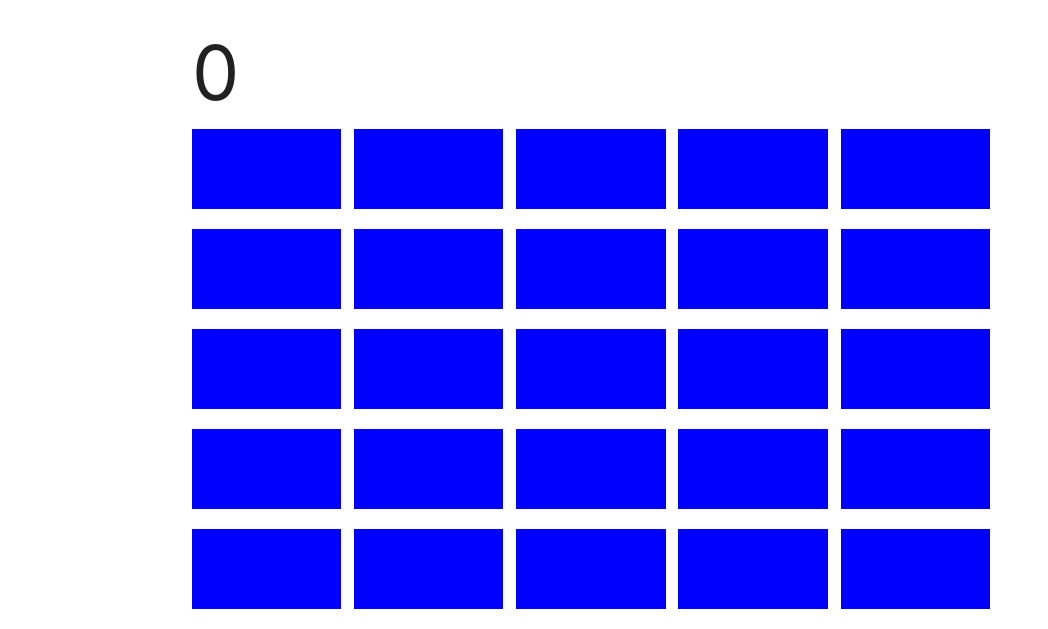
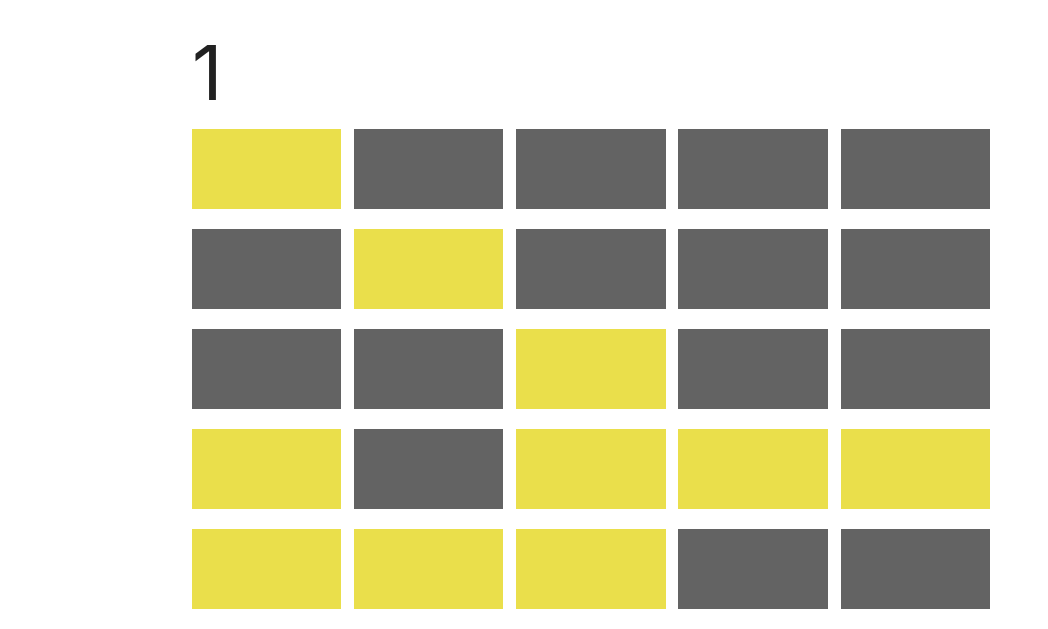
Before and after one commit to BrandSEPI/LightsOut, a plain HTML site: page index.html in a window 1280 px wide. Both pictures are taken after a click on the element 266 px from the left and 379 px from the top of the page. Shown: the part 210-839 px from the top of the page, without its empty margins (0-1048 px from the left). Drawn offline with nearby package versions, Linux system fonts and the light colour scheme.

Commit message:
game unsolvable

```diff
--- a/index.html
+++ b/index.html
@@ -19,40 +19,40 @@
     </section>
 
     <section class="container">
-        <div class="row">
-            <div class="col s2 case"></div>
-            <div class="col s2 case"></div>
-            <div class="col s2 case"></div>
-            <div class="col s2 case"></div>
-            <div class="col s2 case"></div>
+        <div class="row y0">
+            <div class="col s2 case x0"></div>
+            <div class="col s2 case x1"></div>
+            <div class="col s2 case x2"></div>
+            <div class="col s2 case x3"></div>
+            <div class="col s2 case x4"></div>
         </div>
-        <div class="row">
-            <div class="col s2 case"></div>
-            <div class="col s2 case"></div>
-            <div class="col s2 case"></div>
-            <div class="col s2 case"></div>
-            <div class="col s2 case"></div>
+        <div class="row y1">
+            <div class="col s2 case x0"></div>
+            <div class="col s2 case x1"></div>
+            <div class="col s2 case x2"></div>
+            <div class="col s2 case x3"></div>
+            <div class="col s2 case x4"></div>
         </div>
-        <div class="row">
-            <div class="col s2 case"></div>
-            <div class="col s2 case"></div>
-            <div class="col s2 case"></div>
-            <div class="col s2 case"></div>
-            <div class="col s2 case"></div>
+        <div class="row y2">
+            <div class="col s2 case x0"></div>
+            <div class="col s2 case x1"></div>
+            <div class="col s2 case x2"></div>
+            <div class="col s2 case x3"></div>
+            <div class="col s2 case x4"></div>
         </div>
-        <div class="row">
-            <div class="col s2 case"></div>
-            <div class="col s2 case"></div>
-            <div class="col s2 case"></div>
-            <div class="col s2 case"></div>
-            <div class="col s2 case"></div>
+        <div class="row y3">
+            <div class="col s2 case x0"></div>
+            <div class="col s2 case x1"></div>
+            <div class="col s2 case x2"></div>
+            <div class="col s2 case x3"></div>
+            <div class="col s2 case x4"></div>
         </div>
-        <div class="row">
-            <div class="col s2 case"></div>
-            <div class="col s2 case"></div>
-            <div class="col s2 case"></div>
-            <div class="col s2 case"></div>
-            <div class="col s2 case"></div>
+        <div class="row y4">
+            <div class="col s2 case x0"></div>
+            <div class="col s2 case x1"></div>
+            <div class="col s2 case x2"></div>
+            <div class="col s2 case x3"></div>
+            <div class="col s2 case x4"></div>
         </div>
     </section>
 
--- a/script.js
+++ b/script.js
@@ -1,14 +1,40 @@
 document.addEventListener("DOMContentLoaded", () => {
     const scoreDiv = document.querySelector(".score");
     const allCase = document.querySelectorAll(".case");
+    let score = 0
+    let matrice = [1, 1, 0, 0, 0, 1, 1, 0, 1, 1, 0, 0, 1, 1, 1, 0, 1, 1, 1, 0, 0, 1, 1, 0, 1]
+    class Case {
+        constructor(xCor, yCor) {
+            this.state = Math.random() < 0.5;
+            this.coord = {
+                x: xCor,
+                y: yCor
+            }
+        }
 
-    let Case = class {
-        constructor() {
-            this.state = Math.random < 0.5;
+        getCoord = () => {
+            return this.coord;
         }
     }
 
-    scoreDiv.innerHTML = 0;
+    let getKeyByCoord = (x, y) => {
+        return x + y * 5
+    }
+
+    let refresh = () => {
+        let count = 0
+        array.forEach(element => {
+
+            // console.log(element.state);
+            if (element.state) {
+                allCase[count].classList.add("light")
+            } else {
+                allCase[count].classList.remove("light")
+            }
+            count++
+        })
+    }
+
 
     let array = []
     let x = 0
@@ -18,19 +44,49 @@ document.addEventListener("DOMContentLoaded", () => {
             x = 0
             y++
         }
-        array.push([x, y, Case])
+        array.push(new Case(x, y))
         x++
 
 
     }
-    console.log(array);
+    scoreDiv.innerHTML = score;
 
     allCase.forEach(box => {
         box.addEventListener('click', (e) => {
-            console.log(e);
+            let xBox = parseInt(e.target.classList[3].slice(1));
+            let yBox = parseInt(e.currentTarget.parentNode.classList[1].slice(1));
+            let key = getKeyByCoord(xBox, yBox)
+                // console.log(yBox);
+            array[key].state = !array[key].state;
+            if (xBox + 1 < 5) {
+                key = getKeyByCoord(xBox + 1, yBox)
+                array[key].state = !array[key].state;
+            }
+            if (xBox - 1 > -1) {
+                key = getKeyByCoord(xBox - 1, yBox)
+                array[key].state = !array[key].state;
+            }
+            if (yBox + 1 < 5) {
+                key = getKeyByCoord(xBox, yBox + 1)
+                array[key].state = !array[key].state;
+            }
+            if (yBox - 1 > -1) {
+                key = getKeyByCoord(xBox, yBox - 1)
+                array[key].state = !array[key].state;
+            }
+
+            // array.forEach(element => {
+            //     console.log(element.getCoord().x);
+            // })
+            refresh();
+            score++
+            scoreDiv.innerHTML = score;
         });
+
+
+
+        refresh()
     });
 
 
-
 })
--- a/style.css
+++ b/style.css
@@ -1,5 +1,5 @@
 .col {
-    background-color: blue;
+    background-color: rgba(0, 0, 0, 0.61);
     height: 10vh;
     margin: 0 1vw;
 }
@@ -7,3 +7,11 @@
 .score {
     font-size: 500%;
 }
+
+.light {
+    background-color: rgba(228, 214, 25, 0.781);
+}
+
+.case:hover {
+    background-color: rgba(56, 50, 50, 0.432);
+}
```
